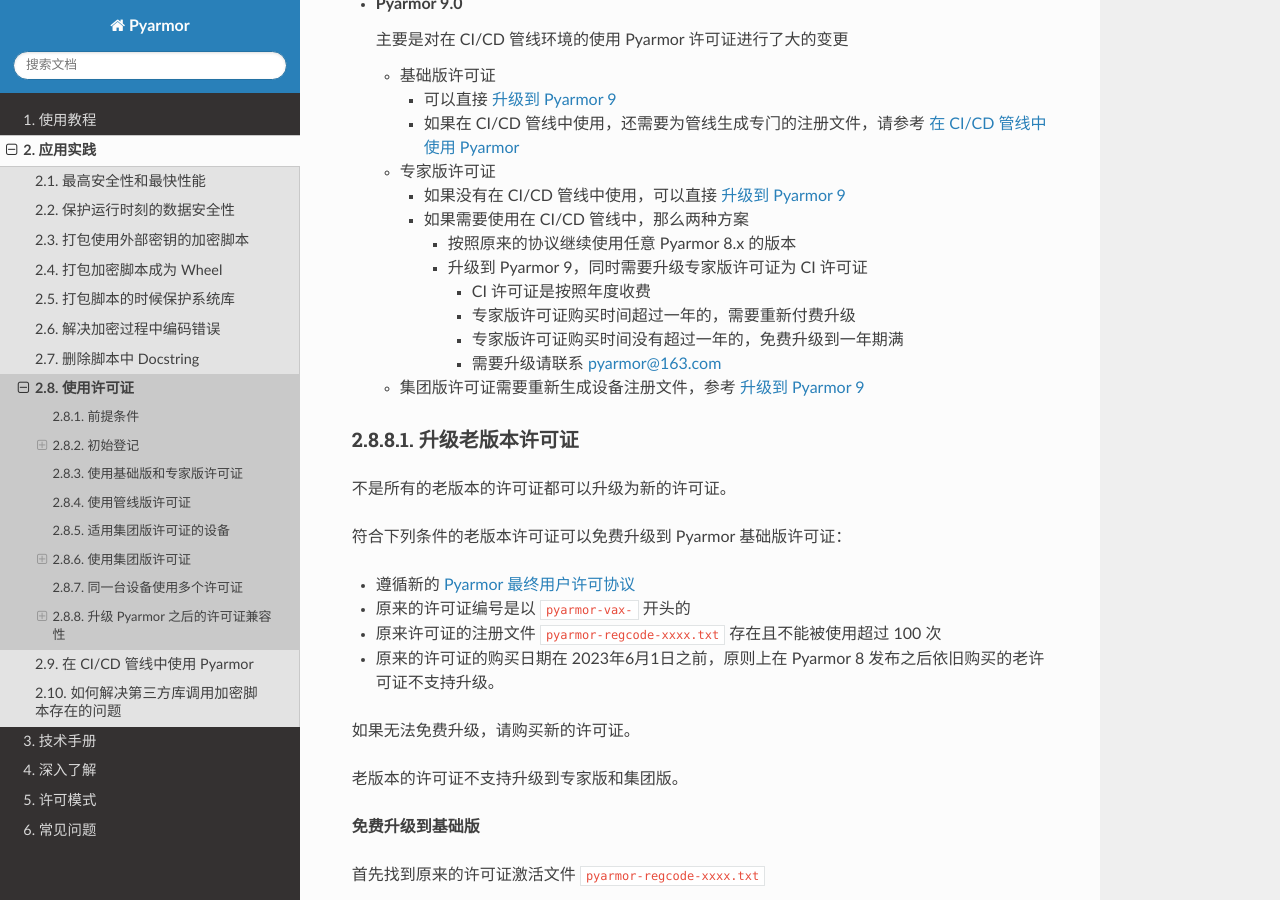
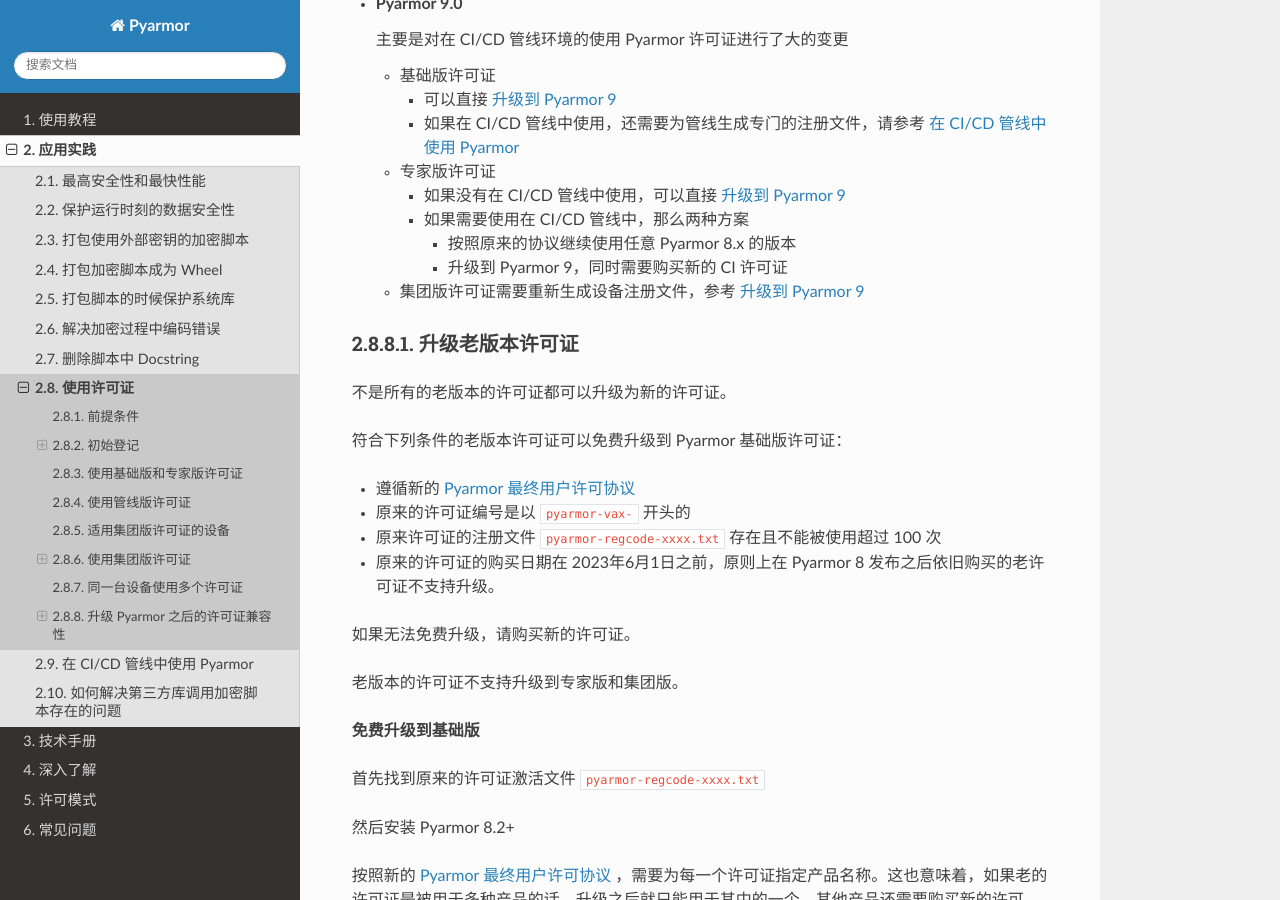
Before and after one commit to dashingsoft/pyarmor-docs-zh, a Sphinx documentation site: the page built from docs/how-to/register.rst, in a window 1280 px wide and 900 px high, scrolled down 11818 px. Built offline with Sphinx 7.4.7 and the Read the Docs theme 3.1.0, drawn with Linux system fonts in a browser that asks for light colours.

Commit message:
不再支持升级专家版许可证到管道版 原来的升级主要是针对没有管道版许可证之前购买专家版的用户

```diff
--- a/docs/how-to/register.rst
+++ b/docs/how-to/register.rst
@@ -468,12 +468,7 @@
     - 如果需要使用在 CI/CD 管线中，那么两种方案
 
       - 按照原来的协议继续使用任意 Pyarmor 8.x 的版本
-      - 升级到 Pyarmor 9，同时需要升级专家版许可证为 CI 许可证
-
-        - CI 许可证是按照年度收费
-        - 专家版许可证购买时间超过一年的，需要重新付费升级
-        - 专家版许可证购买时间没有超过一年的，免费升级到一年期满
-        - 需要升级请联系 pyarmor@163.com
+      - 升级到 Pyarmor 9，同时需要购买新的 CI 许可证
 
   - 集团版许可证需要重新生成设备注册文件，参考 :ref:`upgrade to pyarmor 9`
 
```
